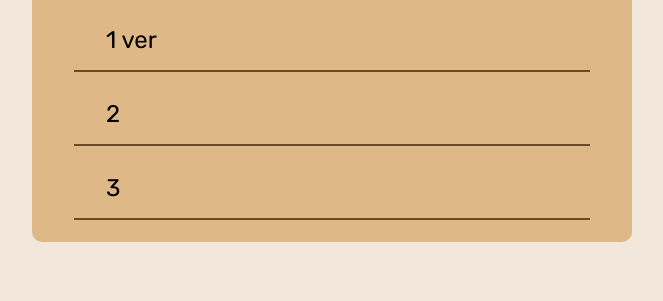
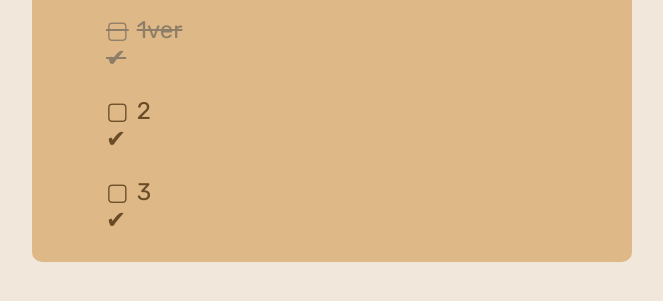
Before and after one commit to shakyasaurabh/Todolist, a plain HTML site: page index.html in a window 1280 px wide. Shown: the part 237-538 px from the top of the page, without its empty margins (308-971 px from the left). Drawn offline with Linux system fonts and the light colour scheme.

Commit message:
UI completed

```diff
--- a/index.html
+++ b/index.html
@@ -18,7 +18,7 @@
                 <button>&plus;</button>
             </div>
             <ul class="listitems">
-                <li>1 ver</li>
+                <li class="checked">1ver</li>
                 <li>2</li>
                 <li>3</li>
             </ul>
--- a/style.css
+++ b/style.css
@@ -3,6 +3,7 @@
     --bg:#f1e7da;
     --accent:#deb887;
     --secondary:#f5f5dc;
+    --marked:#8e7e69;
 }
 
 *{
@@ -76,12 +77,27 @@ button:hover{
 }
 
 ul li{
+    color: var(--primary);
     list-style: none;
     margin: 12px 2rem;
     font-size: 1.5rem;
-    padding: 1rem 2rem;
-    border-bottom: solid 2px #694c26;
-    /* border-width: 30px; */
+    padding: 0.4rem 2rem;
+}
 
+li::before{
+    content:'\25A2';
+    padding-right: 0.5rem;
+}
 
+li::after{
+    display: flex;
+    align-items: baseline;
+    justify-content: top;
+    content:'\2714';
+    padding-right: 0.5rem;
 }
+
+.checked{
+    text-decoration: line-through;
+    color:var(--marked);
+}
```
